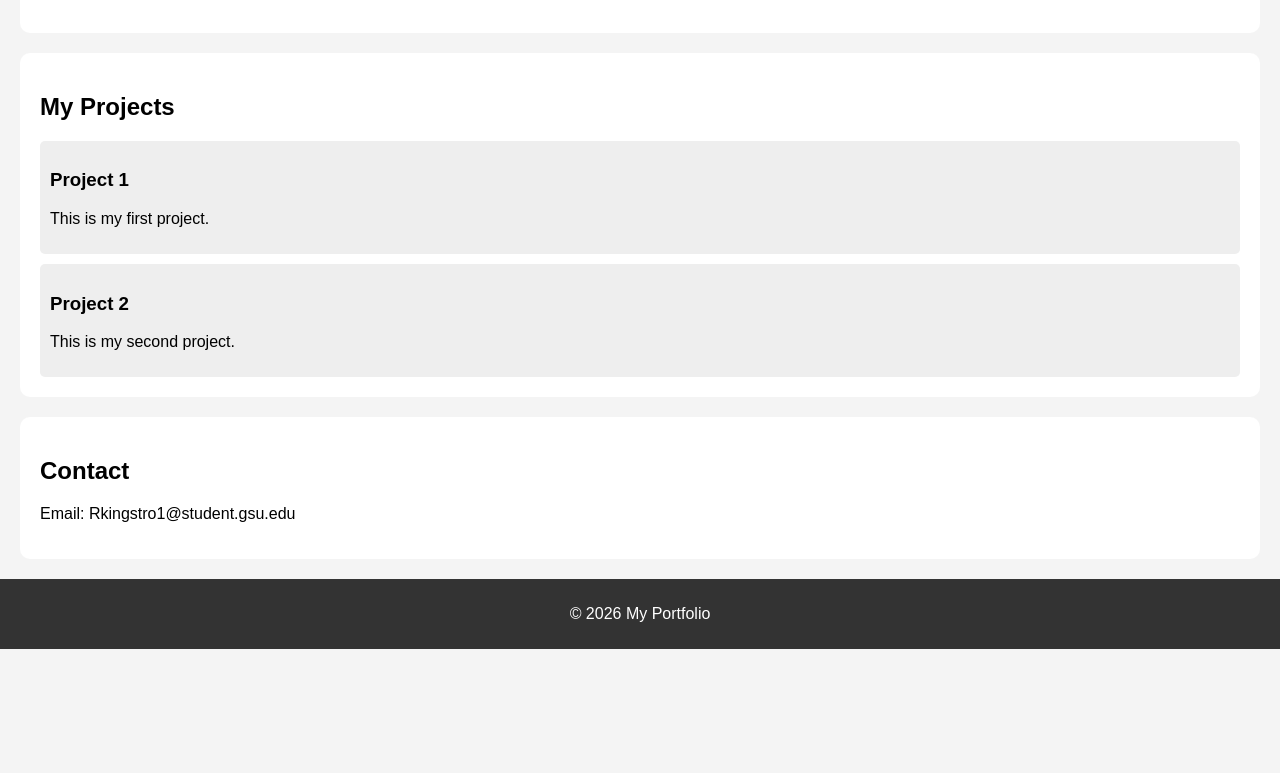
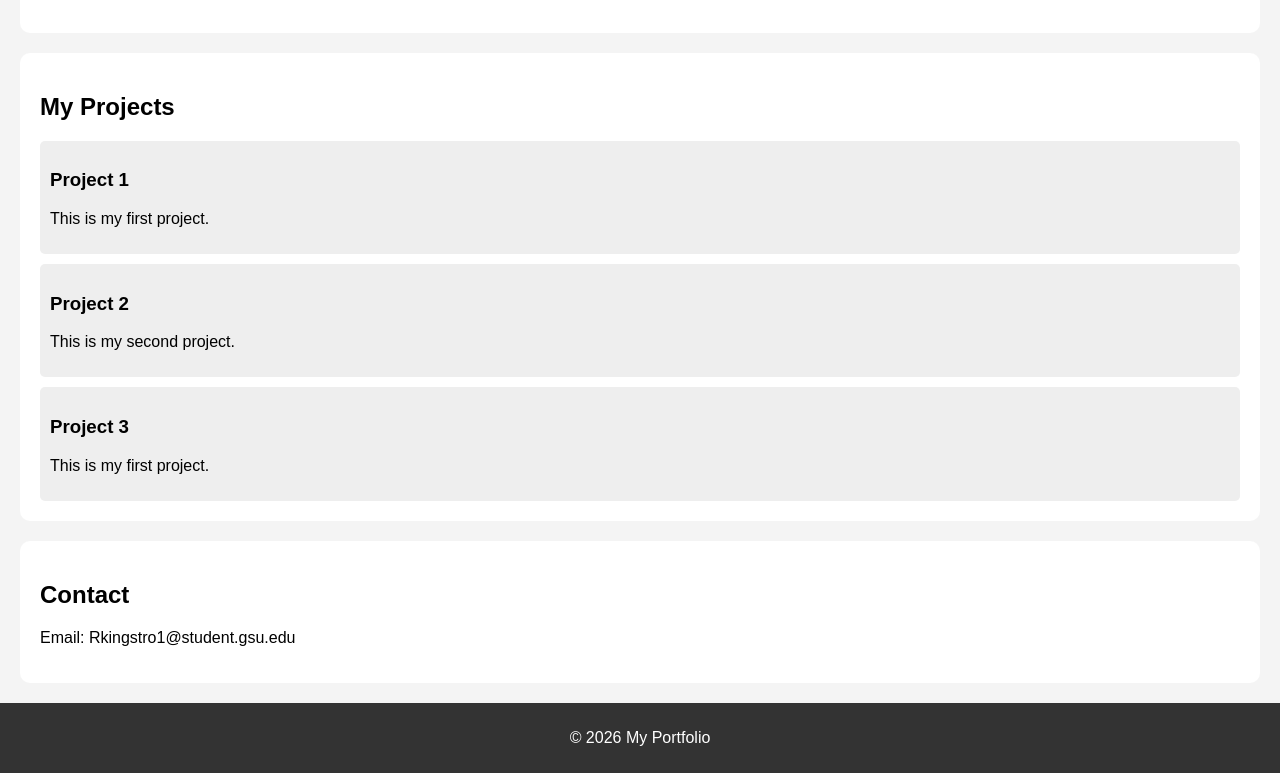
Before and after one commit to kingstroruqaiyah/portfolio_new, a plain HTML site: page index.html in a window 1280 px wide. Shown: the part 317-1090 px from the top of the page. Before the commit the page ends 966 px from the top, so only its background shows below. Drawn offline with Linux system fonts and the light colour scheme.

Commit message:
Update index.html

```diff
--- a/index.html
+++ b/index.html
@@ -35,6 +35,11 @@
             <h3>Project 2</h3>
             <p>This is my second project.</p>
         </div>
+
+          <div class="project">
+            <h3>Project 3</h3>
+            <p>This is my first project.</p>
+        </div>
     </section>
 
     <!-- Contact Section -->
```
